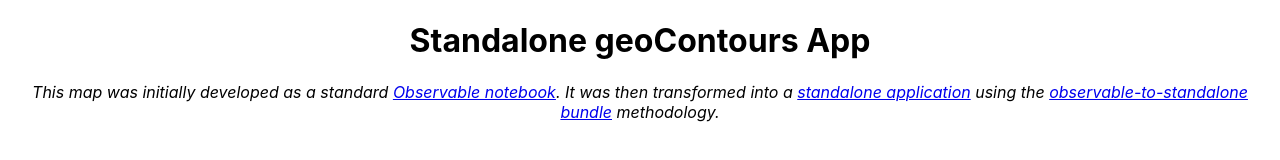
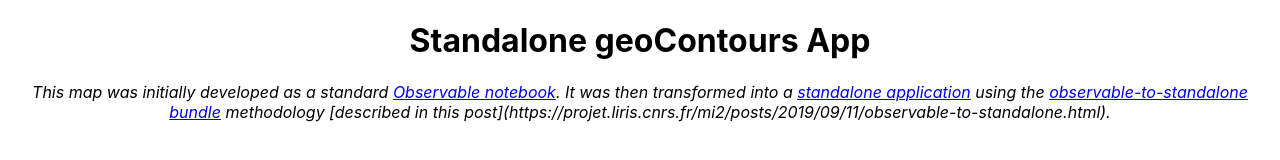
Before and after one commit to Fil/SphericalContoursStandalone, a website with bundled scripts: page src/index.html in a window 1280 px wide. Built offline with nearby package versions, Linux system fonts and the light colour scheme; what @observablehq/runtime, d3-require would draw is missing.

```diff
--- a/src/index.html
+++ b/src/index.html
@@ -17,7 +17,7 @@
     <!-- Title of the page -->
     <h1>Standalone geoContours App</h1>
 
-    <p><em>This map was initially developed as a standard <a href="https://observablehq.com/@fil/spherical-contours">Observable notebook</a>. It was then transformed into a <a href="https://github.com/Fil/SphericalContoursStandalone">standalone application</a> using the <a href="https://github.com/severo/observable-to-standalone/tree/master/bundle">observable-to-standalone bundle</a> methodology.</em></p>
+    <p><em>This map was initially developed as a standard <a href="https://observablehq.com/@fil/spherical-contours">Observable notebook</a>. It was then transformed into a <a href="https://github.com/Fil/SphericalContoursStandalone">standalone application</a> using the <a href="https://github.com/severo/observable-to-standalone/tree/master/bundle">observable-to-standalone bundle</a> methodology [described in this post](https://projet.liris.cnrs.fr/mi2/posts/2019/09/11/observable-to-standalone.html).</em></p>
 
     <!-- Empty placeholders -->
     <div id="chart"></div>
```
